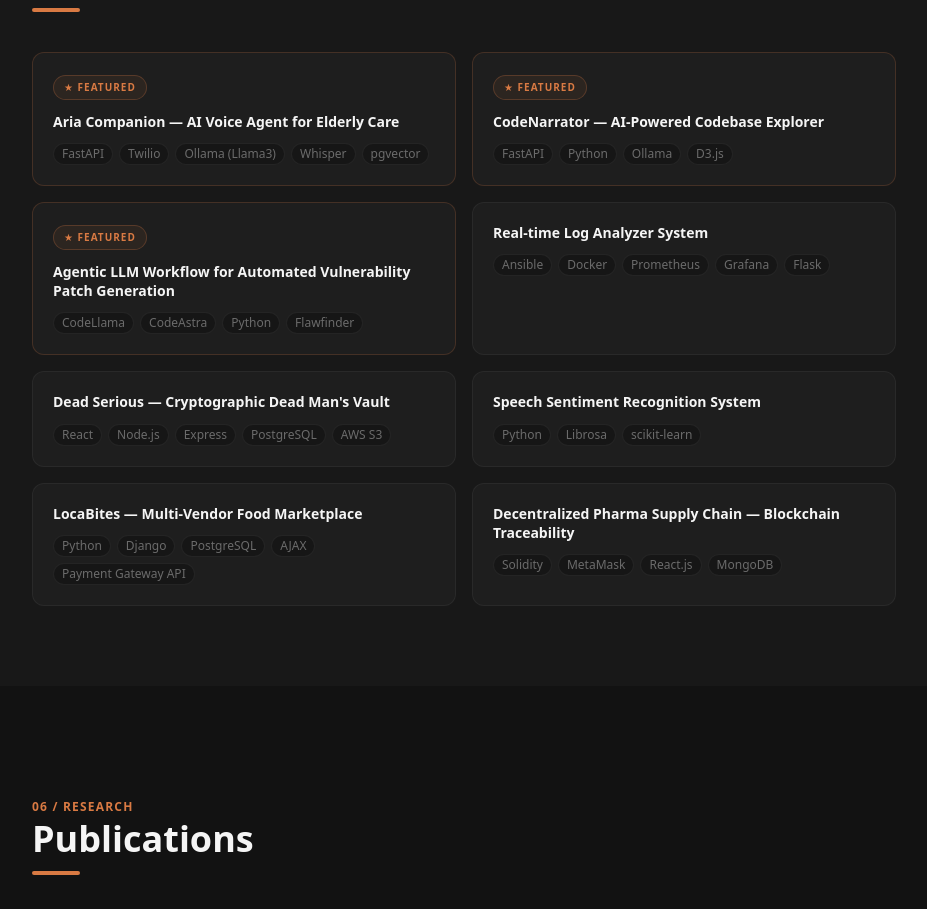
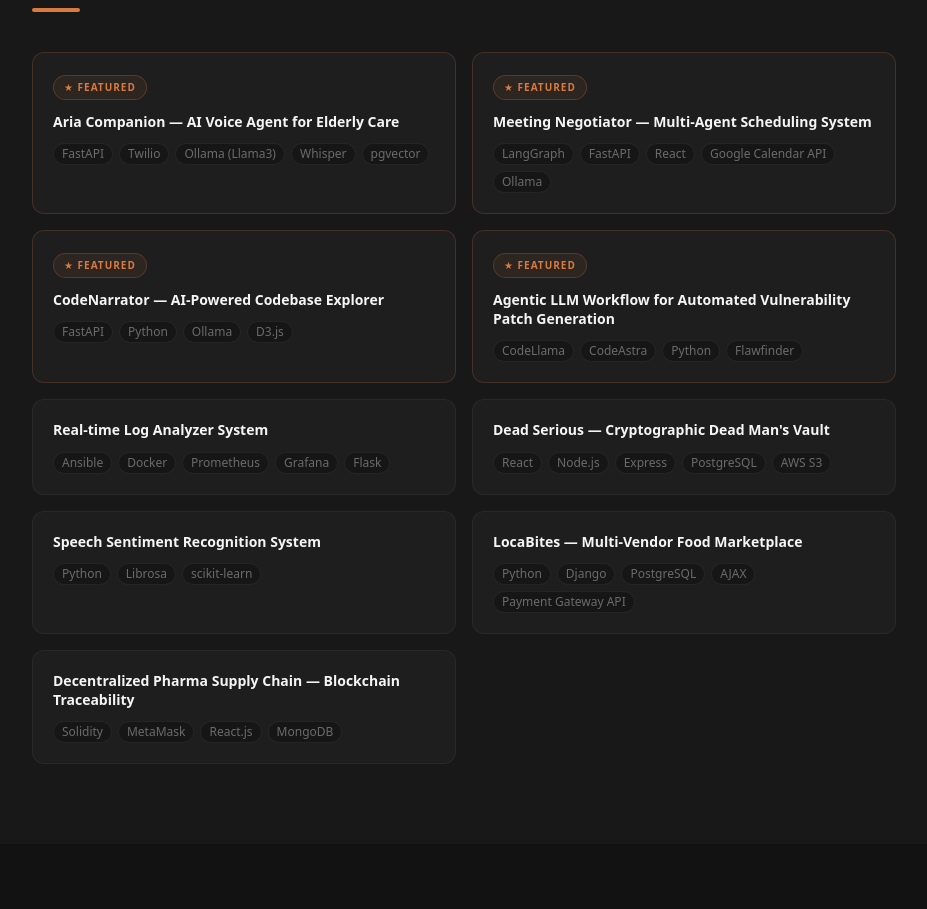
Before and after one commit to sharwariakre/sharwari-portfolio, a React (Vite) app: page / in a window 1280 px wide. Shown: the part 4410-5319 px from the top of the page, without its empty margins (304-1231 px from the left). Built offline with nearby package versions, Linux system fonts and the light colour scheme.

Commit message:
add meeting-scheduler project

```diff
--- a/src/components/Projects.jsx
+++ b/src/components/Projects.jsx
@@ -16,6 +16,17 @@
         <>Built a <strong style={{ color: "#F5F5F5" }}>proactive AI voice companion</strong> that autonomously calls elderly individuals for daily check-ins, orchestrating an end-to-end pipeline with Twilio, STT (Faster-Whisper), TTS (Kokoro), and multi-turn LLM conversation management.</>,
         <>Implemented <strong style={{ color: "#F5F5F5" }}>episodic memory</strong> using LLM-based fact extraction and semantic retrieval (sentence-transformers + pgvector cosine similarity), enabling personalized conversations grounded in prior call history.</>,
         <>Designed a real-time mood scoring system extracting acoustic features via Librosa with a rolling per-user baseline and dual-channel SMS escalation triggered by LLM-detected distress or post-call mood regression.</>,
+      ],
+    },
+        {
+      title: "Meeting Negotiator — Multi-Agent Scheduling System",
+      tech: ["LangGraph", "FastAPI", "React", "Google Calendar API", "Ollama"],
+      featured: true,
+      github: "https://github.com/sharwariakre/meeting-negotiator",
+      description: [
+        <>Delivers <strong style={{ color: "#F5F5F5" }}>~10s end-to-end</strong> scheduling negotiation via a 4-agent LangGraph pipeline; advocate agents propose slots per participant and an arbitrator runs deterministic interval-intersection on 20+ real calendar slots before LLM selection, preventing hallucination.</>,
+        <>Integrated <strong style={{ color: "#F5F5F5" }}>Google Calendar freebusy API</strong> with per-participant OAuth and automatic event creation on consensus, backed by a 5-endpoint FastAPI backend and React UI.</>,
+        <>3-round negotiation loop with escalation fallback; <strong style={{ color: "#F5F5F5" }}>45 tests</strong> across overlap logic, graph runs, and state schema validated via GitHub Actions CI.</>,
       ],
     },
     {
```
